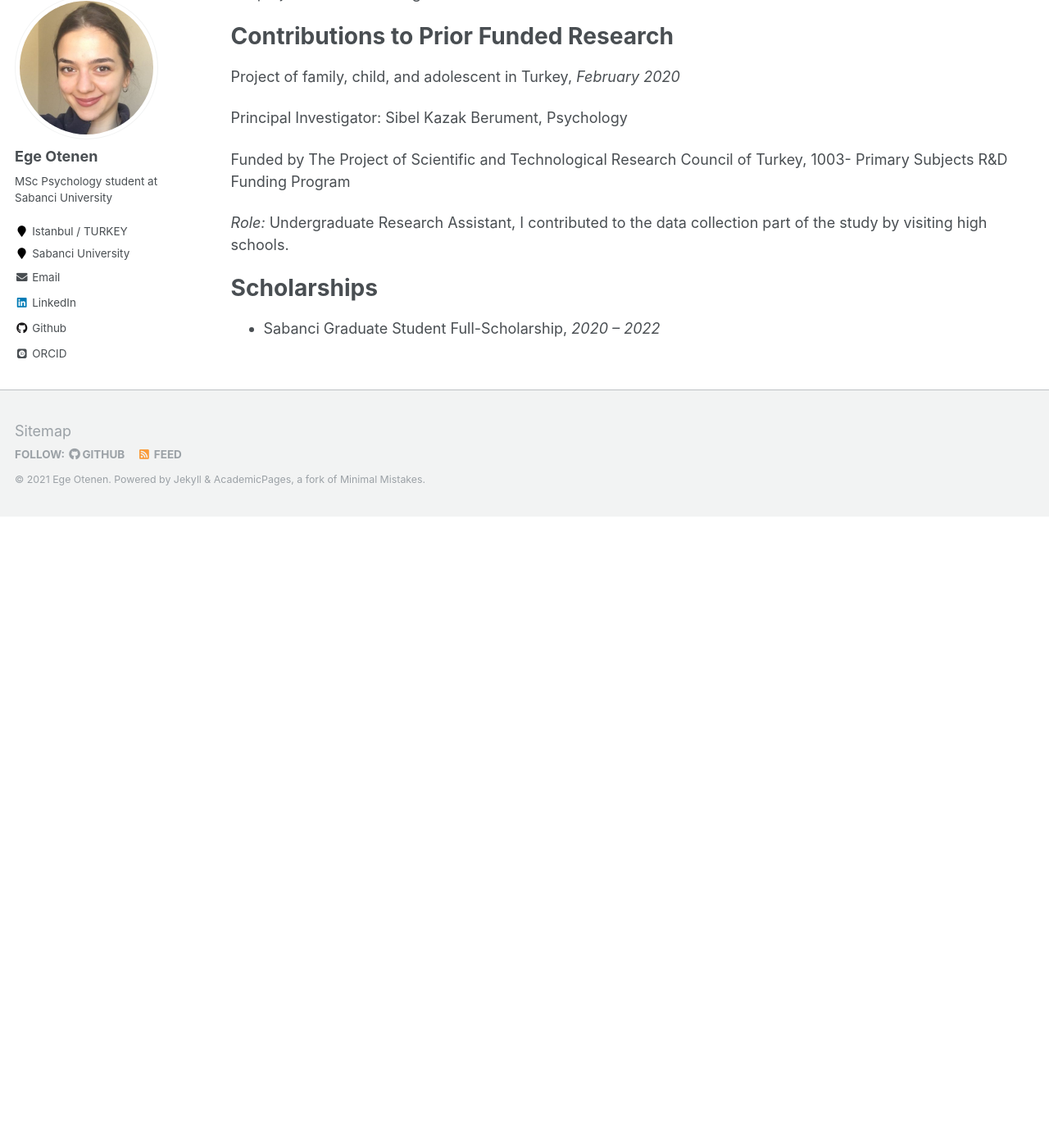
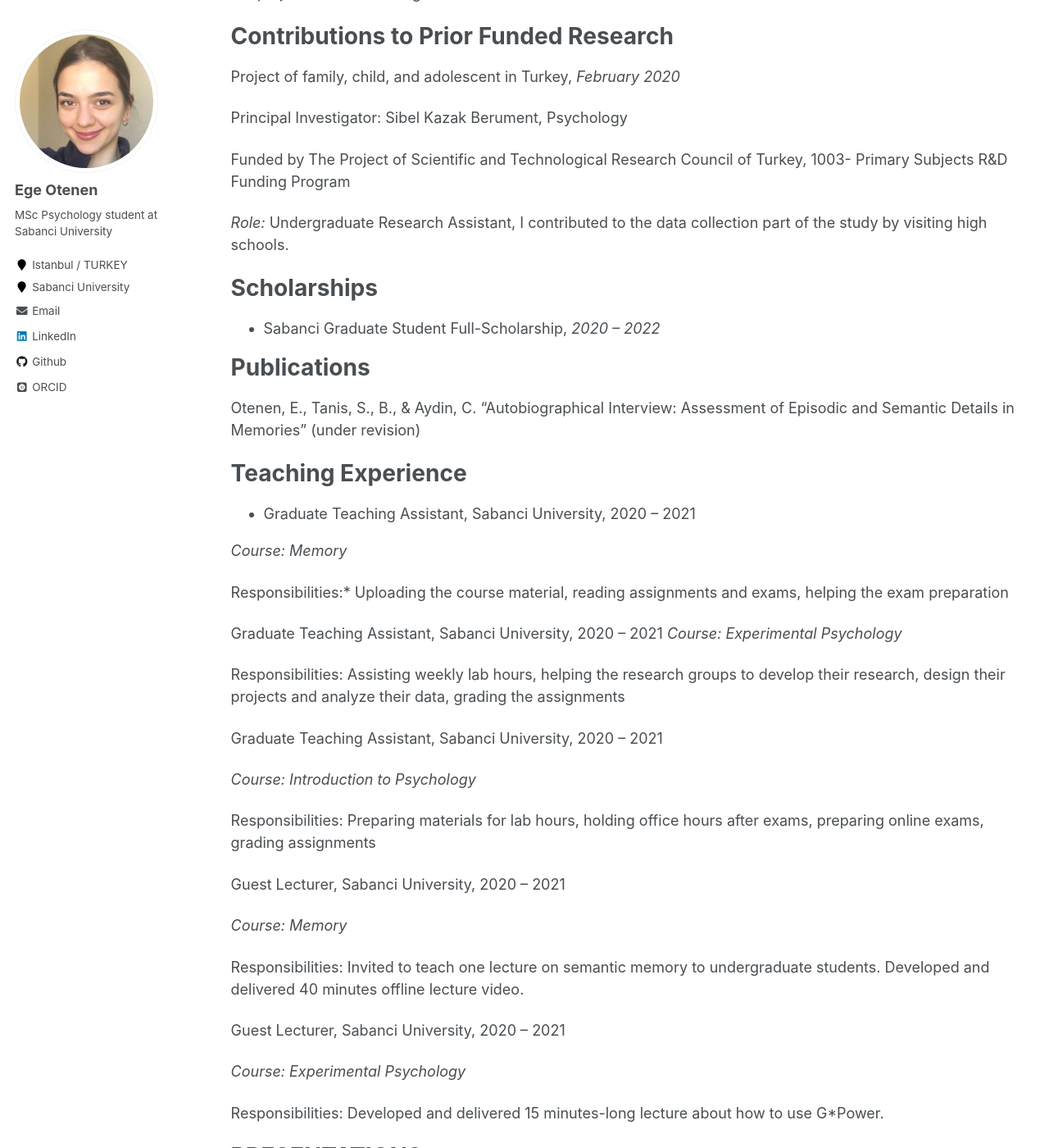
Before and after one commit to egeotenen/egeotenen.github.io, a Jekyll site: the page built from _pages/cv.md, in a window 1280 px wide and 1400 px high, scrolled down 3307 px. Shown: the whole window at 82% size. Built offline with Jekyll 4.4.1, drawn with Linux system fonts in a browser that asks for light colours; some web fonts are replaced; before the commit the page ends 3937 px from its top, so only the background shows below that; some of the changed text lies outside the part shown.

Commit message:
Update cv.md

```diff
--- a/_pages/cv.md
+++ b/_pages/cv.md
@@ -40,6 +40,7 @@ Principal Investigator: Asst. Prof. Cagla Aydin
 
 Managing weekly lab meetings, distributing tasks to the members, leading ongoing projects
 
+
 * Co-organizator of a symposium, vSARMAC,		    		   	                        *2021*
 
 Visual Imagery and Autobiographical Memory
@@ -47,6 +48,7 @@ Visual Imagery and Autobiographical Memory
 Organizator: Asst. Prof. Cagla Aydin
 
 Reaching other researchers who would like to present their studies about visual imagery in SARMAC, informing them about the process,  preparing the presentation
+
 
 * Project member, Summer Institute in Computational Social Sciences,                      *2021*
 
@@ -58,6 +60,7 @@ Learning how to collect social media data by web-scraping and Twitter API.
 Preprocessing data
 Conducting sentiment analysis and topic modeling for the group project
 
+
 * Lab Member, Sabanci University,						                                  *2020 – Present*
 
 Memory Attention and Cognitive Control Lab / ISTANBUL
@@ -65,6 +68,7 @@ Memory Attention and Cognitive Control Lab / ISTANBUL
 Principal Investigator: Dr. Eren Günseli
 
 Discussing current literature, presenting articles, and discussing ongoing studies to improve
+
 
 * Undergraduate Research Assistant, Middle East Technical University,        	*2018 – 2020*
 
@@ -75,6 +79,7 @@ Principal Investigator: Asst. Prof. Başak Şahin Acar
  * Contributing to the research project about life stories of young adults by doing transcriptions of audio records of the interviews
  * Contributing to the doctoral project, which was about early motherhood memories, by collecting data with interviewing mothers and   transcribing the audio records
  * Contributing to the doctoral project about maternal reminiscing in adolescents and autobiographical memory functions by collecting data via home visits, entering the data to SPSS, and transcribing the audio records
+
 
 * Summer Intern, Aarhus University,			  		                      		*2019*
 
@@ -87,6 +92,8 @@ Advisor: Asst. Prof. Annette Bohn
   * Attending the cognitive psychology courses provided by Müge Özbek Akçay and Sinue Salgado
   * Attending the culture lab meetings with Annette Bohn and lunch discussions in which guest researchers present their research and findings
 
+
+
 * Summer Intern, Virtual,							                              		*2019*
 
 Research Maze / LONDON
@@ -94,6 +101,8 @@ Research Maze / LONDON
 Manager: Selda Koydemir
 
   * Contributing to ongoing research by reviewing the literature, writing blogs about psychology, and preparing presentations remotely within a team
+
+
 
 * Undergraduate Research Assistant, Middle East Technical University, 	            *2019*
 
@@ -105,6 +114,8 @@ Principal Investigator: Asst. Prof. Emre Selcuk
    Rating the participants’ responses in terms of qualitative criteria with a second coder
    Collecting online data
 
+
+
 * Undergraduate Research Assistant, Middle East Technical University,           	 *2018 – 2019*
 
 Middle East Technical University, Psychology Department / ANKARA
@@ -112,6 +123,7 @@ Advisor: Prof. Sibel Kazak Berument
 
   Contributing to the doctoral project, which was a longitudinal study about the developmental processes of adolescents
    Collecting the data through visiting high schools and coding the data on SPSS
+
 
 Contributions to Ongoing Funded Research
 ==========================================
@@ -148,3 +160,64 @@ Funded by The Project of Scientific and Technological Research Council of Turkey
 Scholarships
 ======
 * Sabanci Graduate Student Full-Scholarship,			 		            *2020 – 2022*
+
+Publications
+================
+
+Otenen, E., Tanis, S., B., & Aydin, C. “Autobiographical Interview: Assessment of Episodic and Semantic Details in Memories” (under revision)
+
+Teaching Experience
+==========================
+
+* Graduate Teaching Assistant, Sabanci University,  			            2020 – 2021
+
+*Course: Memory*
+
+Responsibilities:*  Uploading the course material, reading assignments and exams, helping the exam preparation
+
+
+Graduate Teaching Assistant, Sabanci University,            				 2020 – 2021
+*Course: Experimental Psychology*
+
+Responsibilities: Assisting weekly lab hours, helping the research groups to develop their research, design their projects and analyze their data, grading the assignments
+
+
+Graduate Teaching Assistant, Sabanci University,			            2020 – 2021
+
+*Course: Introduction to Psychology*
+
+Responsibilities: Preparing materials for lab hours, holding office hours after exams, preparing online exams, grading assignments
+
+
+Guest Lecturer, Sabanci University,       					            2020 – 2021
+
+*Course: Memory*
+
+Responsibilities: Invited to teach one lecture on semantic memory to undergraduate students. Developed and delivered 40 minutes offline lecture video.
+
+Guest Lecturer, Sabanci University,   						 2020 – 2021
+
+*Course: Experimental Psychology*
+
+Responsibilities: Developed and delivered 15 minutes-long lecture about how to use G*Power.
+
+
+PRESENTATIONS
+===========================
+
+Poster Presentations
+
+1.	Otenen, E. & Aydin, C. “Comparison of Face-to-Face and Online Memories: An Exploratory Study” vSARMAC 2021.p
+
+2.	Otenen, E., Aydin, C., Wasti, S., A., & Yegin, A. “Functions of Positive and Negative Work Memories and Their Relations to Self-Construal” vSARMAC 2021
+
+
+SEMINARS & CERTIFICATES
+======================
+1. Applied Data Science I: Scientific Computing & Python,				2021
+
+Worldquant University
+
+2. “Preparing Future Faculty” for Turkey Project	- Teaching Seminar,			2021
+
+Sabanci University, Abdullah Gul University, U.S. Embassy
```
